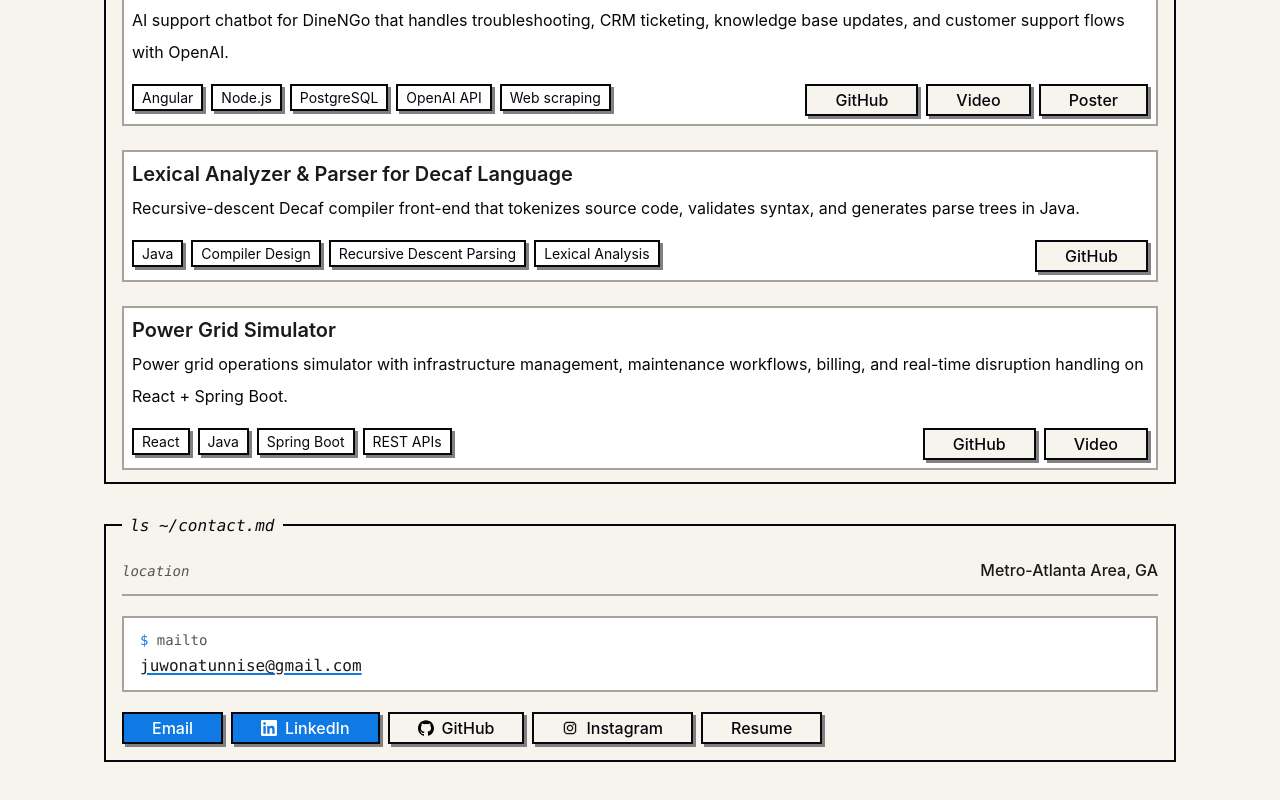
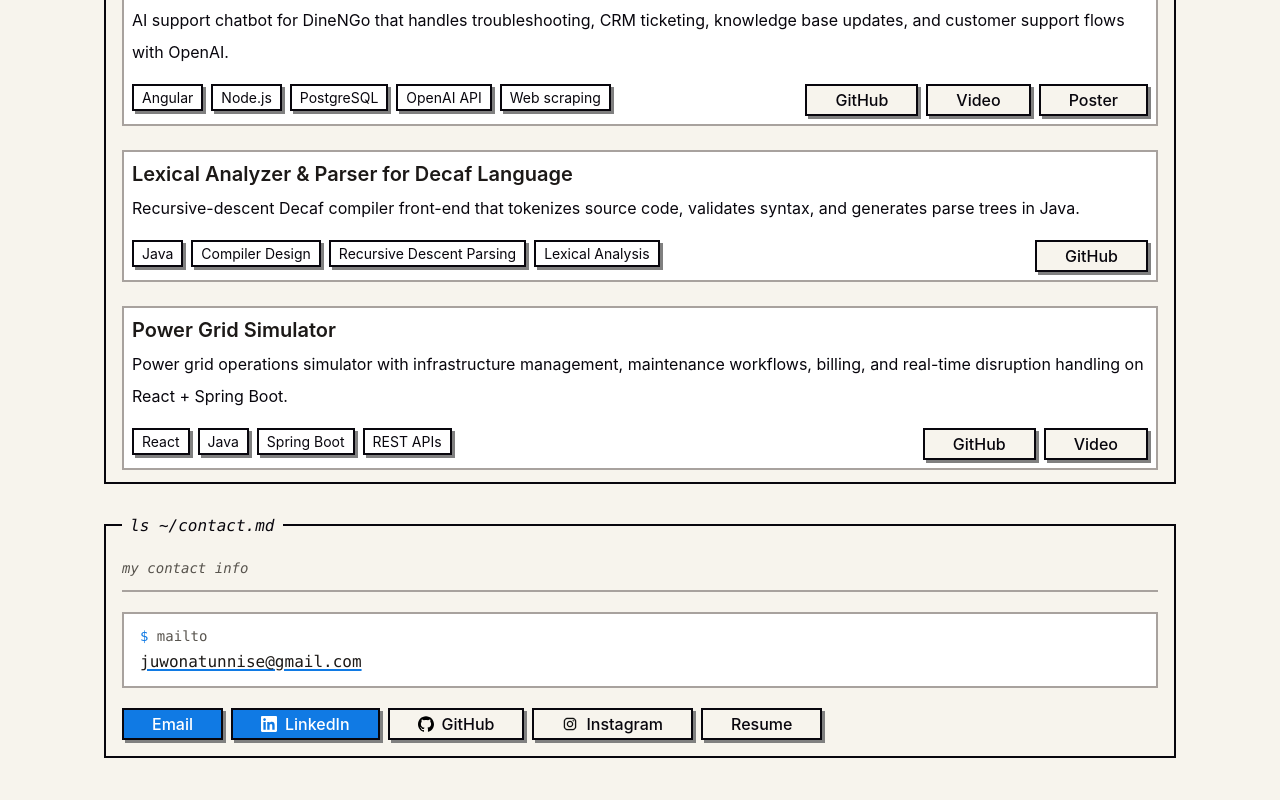
Before and after one commit to Juwonaman/myportfolio, a React (Vite) app: page / in a window 1280 px wide. Shown: the part 1714-2514 px from the top of the page. Built offline with nearby package versions, Linux system fonts and the light colour scheme.

Commit message:
updated for loc

```diff
--- a/src/components/Contact.jsx
+++ b/src/components/Contact.jsx
@@ -53,7 +53,7 @@ function Contact() {
       {contactInfo.map((contact, idx) => (
         <div key={idx} className="contact-block">
           <div className="contact-location-row">
-            <p className="contact-location-label">location</p>
+            <p className="contact-location-label">my contact info</p>
             <p className="contact-location-value">{contact.location}</p>
           </div>
 
--- a/src/data/contactMe.js
+++ b/src/data/contactMe.js
@@ -5,7 +5,6 @@ const contactInfo = [
     instagram: 'https://www.instagram.com/callme.juwon/',
     github: 'https://github.com/Juwonaman',
     resume: '/Myresume.pdf',
-    location: 'Metro-Atlanta Area, GA',
   },
 ];
 
```
